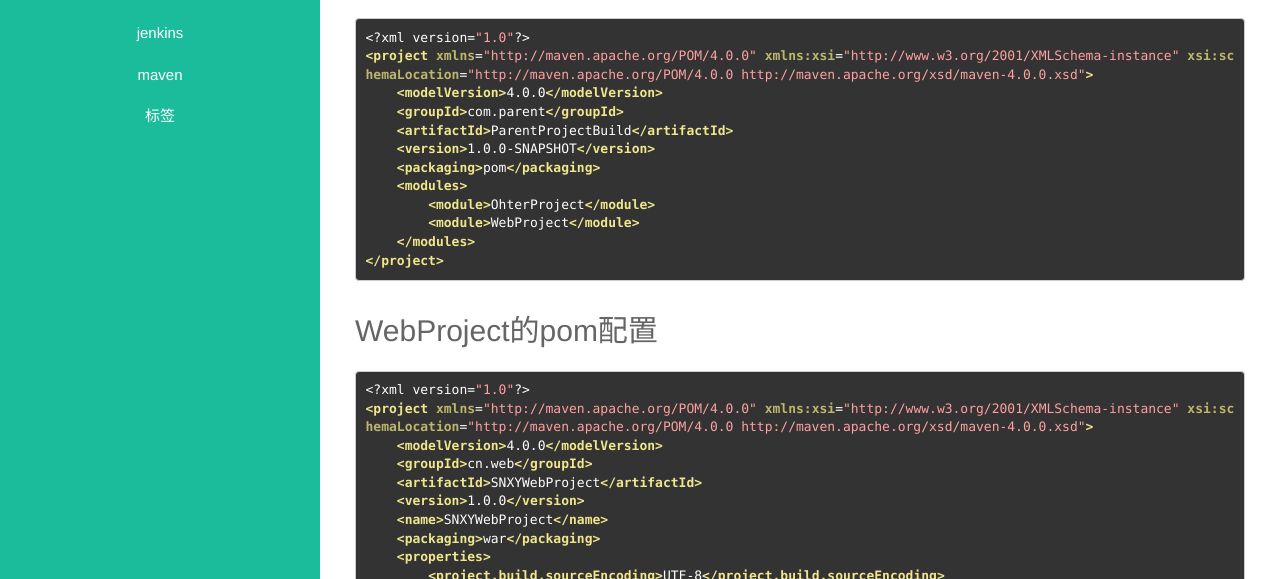
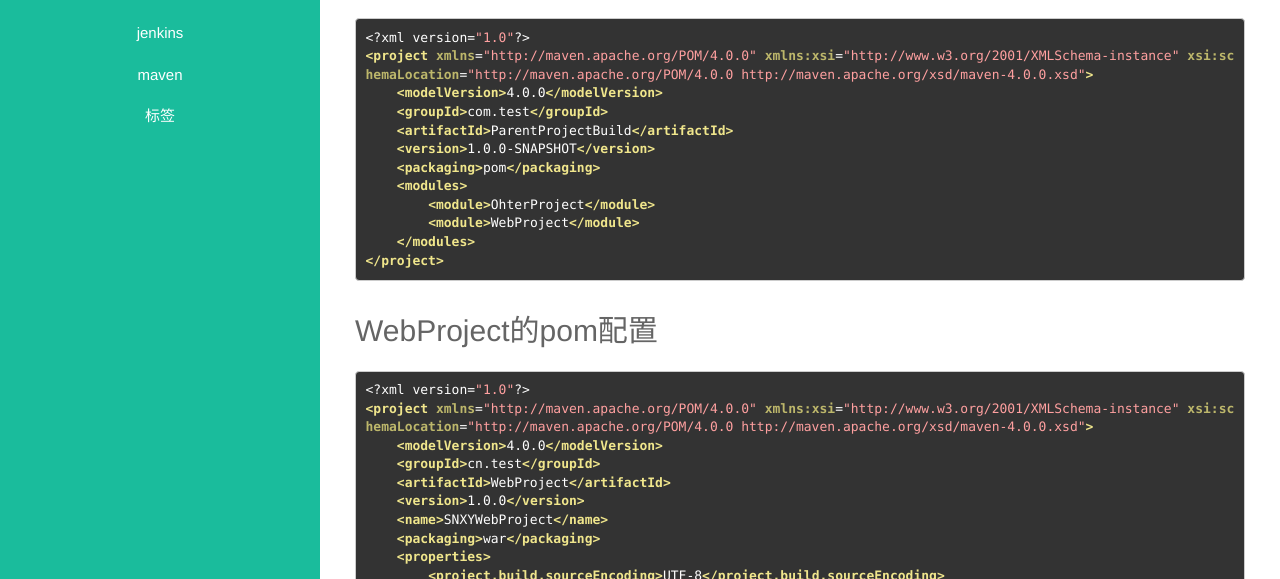
Before and after one commit to wcccode/wcccode.github.io, a Jekyll site: the page built from _posts/maven/2017-08-08-build-parent-project.md, in a window 1280 px wide. Shown: the part 331-910 px from the top of the page. Built offline with Jekyll 4.4.1, drawn with Linux system fonts in a browser that asks for light colours.

Commit message:
Update 2017-08-08-build-parent-project.md

```diff
--- a/_posts/maven/2017-08-08-build-parent-project.md
+++ b/_posts/maven/2017-08-08-build-parent-project.md
@@ -14,7 +14,7 @@ tags: [maven,java]
 <?xml version="1.0"?>
 <project xmlns="http://maven.apache.org/POM/4.0.0" xmlns:xsi="http://www.w3.org/2001/XMLSchema-instance" xsi:schemaLocation="http://maven.apache.org/POM/4.0.0 http://maven.apache.org/xsd/maven-4.0.0.xsd">
     <modelVersion>4.0.0</modelVersion>
-    <groupId>com.parent</groupId>
+    <groupId>com.test</groupId>
     <artifactId>ParentProjectBuild</artifactId>
     <version>1.0.0-SNAPSHOT</version>
     <packaging>pom</packaging>
@@ -31,8 +31,8 @@ tags: [maven,java]
 <?xml version="1.0"?>
 <project xmlns="http://maven.apache.org/POM/4.0.0" xmlns:xsi="http://www.w3.org/2001/XMLSchema-instance" xsi:schemaLocation="http://maven.apache.org/POM/4.0.0 http://maven.apache.org/xsd/maven-4.0.0.xsd">
     <modelVersion>4.0.0</modelVersion>
-    <groupId>cn.web</groupId>
-    <artifactId>SNXYWebProject</artifactId>
+    <groupId>cn.test</groupId>
+    <artifactId>WebProject</artifactId>
     <version>1.0.0</version>
     <name>SNXYWebProject</name>
     <packaging>war</packaging>
```
